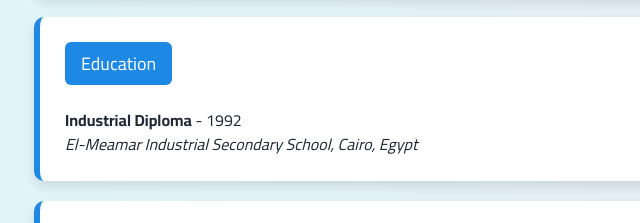
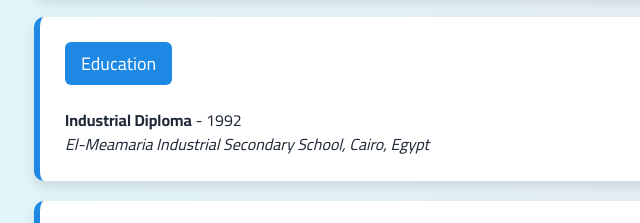
Before and after one commit to HanyRElsisy/Hany-Raafat-CV, a plain HTML site: page index.html in a window 1280 px wide. Shown: the part 946-1169 px from the top of the page, 182-822 px from the left. Drawn offline with nearby package versions, Linux system fonts and the light colour scheme.

Commit message:
index.html

```diff
--- a/index.html
+++ b/index.html
@@ -127,7 +127,7 @@
         <div class="card">
             <h2 class="section-title">Education</h2>
             <p class="mt-2"><strong>Industrial Diploma</strong> - 1992<br>
-                <em>El-Meamar Industrial Secondary School, Cairo, Egypt</em>
+                <em>El-Meamaria Industrial Secondary School, Cairo, Egypt</em>
             </p>
         </div>
 
```
